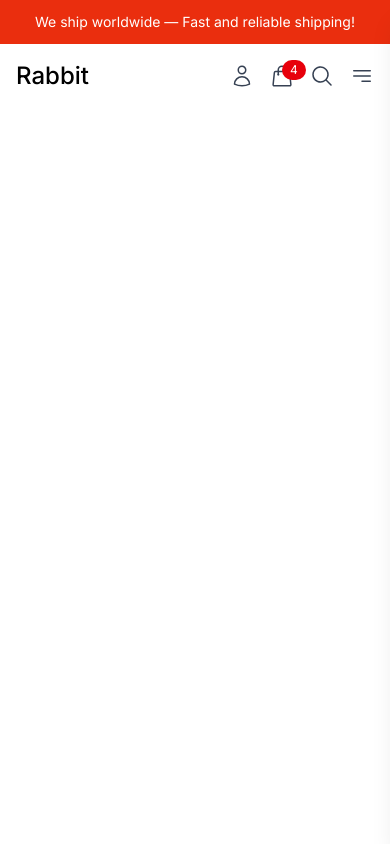
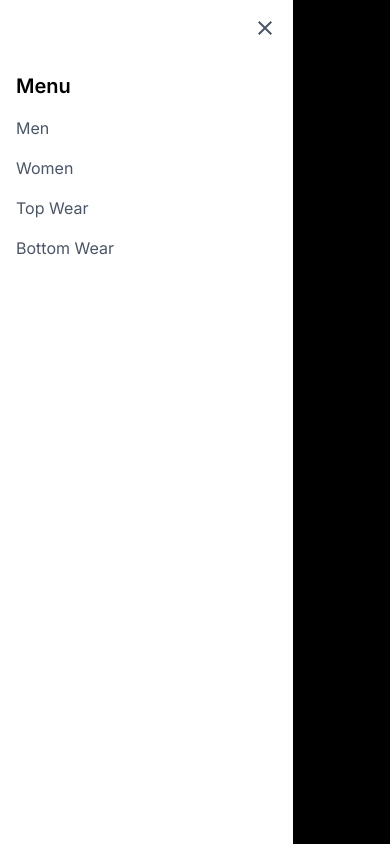
Before and after one commit to abenaya-se22003/Full_Stack_MERN_Project, a React (Vite) app in the folder frontend/: page / in a window 390 px wide. Both pictures are taken after a click on the button 362 px from the left and 76 px from the top of the page. Built offline with nearby package versions, Linux system fonts and the light colour scheme; a web font is replaced by a local one.

Commit message:
create mobile responsive menu link

```diff
--- a/frontend/src/components/Common/Navbar.jsx
+++ b/frontend/src/components/Common/Navbar.jsx
@@ -1,29 +1,27 @@
-import React, { useState } from 'react'; // Added useState
+import React, { useState } from 'react';
 import { Link } from 'react-router-dom';
 import { HiOutlineUser, HiOutlineShoppingBag, HiBars3BottomRight } from 'react-icons/hi2';
+import { IoMdClose } from "react-icons/io"; // Import Close Icon
 import SearchBar from './SearchBar';
 import CartDrawer from '../Layout/CartDrawer';
 
 function Navbar() {
-  // 1. Create the state to track if cart is open
-  const [drawerOpen, setDrawerOpen] = useState(false);
+  // States for both drawers
+  const [drawerOpen, setDrawerOpen] = useState(false); // Cart
+  const [navDrawerOpen, setNavDrawerOpen] = useState(false); // Mobile Menu
 
-  // 2. Create a function to flip the state
-  const toggleDrawer = () => {
-    setDrawerOpen(!drawerOpen);
-  };
+  const toggleDrawer = () => setDrawerOpen(!drawerOpen);
+  const toggleNavDrawer = () => setNavDrawerOpen(!navDrawerOpen);
 
   return (
     <>
       <nav className="container mx-auto flex items-center justify-between py-4 px-4">
         {/* Left-Logo */}
         <div>
-          <Link to="/" className="text-2xl font-medium">
-            Rabbit
-          </Link>
+          <Link to="/" className="text-2xl font-medium">Rabbit</Link>
         </div>
 
-        {/* Center-NavbarLinks */}
+        {/* Center-NavbarLinks (Desktop) */}
         <div className="hidden md:flex space-x-6">
           <Link to="#" className="text-gray-700 hover:text-black text-sm font-medium uppercase">Men</Link>
           <Link to="#" className="text-gray-700 hover:text-black text-sm font-medium uppercase">Women</Link>
@@ -37,27 +35,56 @@ function Navbar() {
             <HiOutlineUser className="h-6 w-6 text-gray-700" />
           </Link>
 
-          {/* 3. Add the onClick event to the Shopping Bag Button */}
           <button onClick={toggleDrawer} className="relative hover:text-black">
             <HiOutlineShoppingBag className="h-6 w-6 text-gray-700" />
-            <span className="absolute -top-1 bg-red-600 text-white text-xs rounded-full px-2 py-0.5">
-              4
-            </span>
+            <span className="absolute -top-1 bg-red-600 text-white text-xs rounded-full px-2 py-0.5">4</span>
           </button>
 
           <div className='overflow-hidden'>
             <SearchBar />
           </div>
 
-          <button className="md:hidden">
+          {/* Mobile Menu Toggle Button */}
+          <button onClick={toggleNavDrawer} className="md:hidden">
             <HiBars3BottomRight className="h-6 w-6 text-gray-700" />
           </button>
         </div>
       </nav>
 
-      {/* 4. Pass the state and function to CartDrawer */}
+      {/* --- Mobile Nav Drawer (Left Side) --- */}
+      <div className={`fixed top-0 left-0 w-3/4 sm:w-1/2 h-full bg-white shadow-lg transform transition-transform duration-300 z-50 ${navDrawerOpen ? "translate-x-0" : "-translate-x-full"}`}>
+
+        {/* Close Button Area */}
+        <div className="flex justify-end p-4">
+          <button onClick={toggleNavDrawer}>
+            <IoMdClose className="h-6 w-6 text-gray-600" />
+          </button>
+        </div>
+
+        {/* Navigation Links */}
+        <div className="p-4">
+          <h2 className="text-xl font-semibold mb-4">Menu</h2>
+          <nav className="space-y-4">
+            <Link to="#" onClick={toggleNavDrawer} className="block text-gray-600 hover:text-black">Men</Link>
+            <Link to="#" onClick={toggleNavDrawer} className="block text-gray-600 hover:text-black">Women</Link>
+            <Link to="#" onClick={toggleNavDrawer} className="block text-gray-600 hover:text-black">Top Wear</Link>
+            <Link to="#" onClick={toggleNavDrawer} className="block text-gray-600 hover:text-black">Bottom Wear</Link>
+          </nav>
+        </div>
+      </div>
+
+      {/* Overlay for Mobile Nav (Click outside to close) */}
+      {navDrawerOpen && (
+        <div
+          className="fixed inset-0 bg-black bg-opacity-20 z-40"
+          onClick={toggleNavDrawer}
+        ></div>
+      )}
+
+      {/* Cart Drawer Component */}
       <CartDrawer isCartOpen={drawerOpen} toggleCartDrawer={toggleDrawer} />
     </>
   );
 }
+
 export default Navbar;
```
